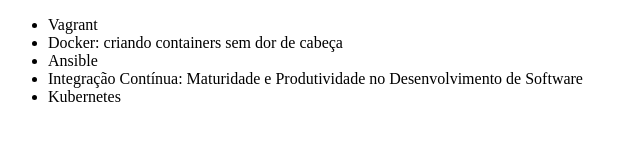
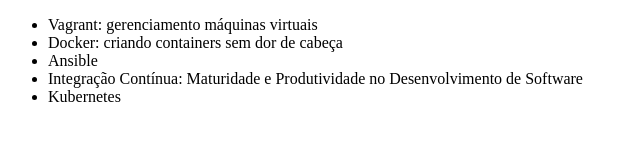
Before and after one commit to matheuslidiberde/projeto-curso-git, a plain HTML site: page index.html in a window 1280 px wide. Shown: the whole page, without its empty margins (0-640 px from the left). Drawn offline with Linux system fonts and the light colour scheme.

Commit message:
corrigindo vagrant

```diff
--- a/index.html
+++ b/index.html
@@ -6,7 +6,7 @@
 </head>
 <body>
     <ul>
-        <li>Vagrant</li>
+        <li>Vagrant: gerenciamento máquinas virtuais</li>
         <li>Docker: criando containers sem dor de cabeça</li>
         <li>Ansible</li>
         <li>Integração Contínua: Maturidade e Produtividade no Desenvolvimento de Software</li>
```
